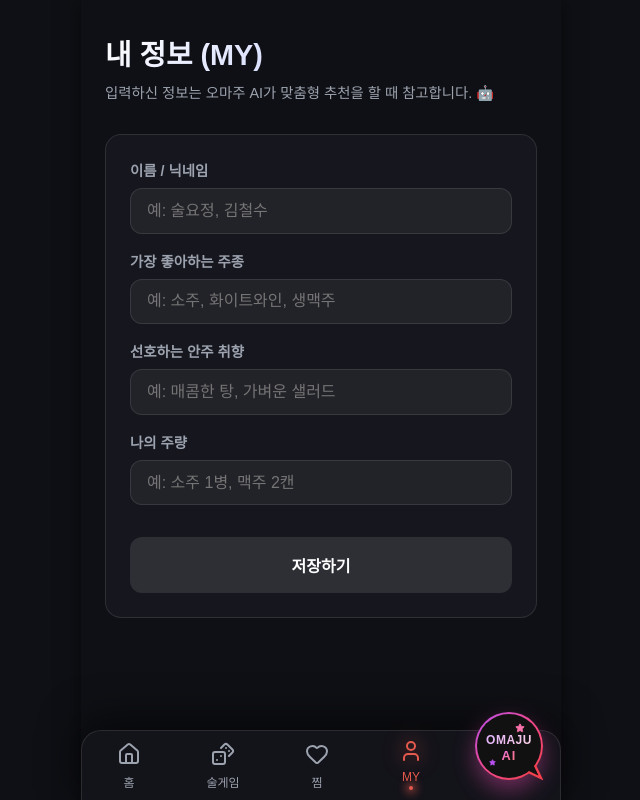
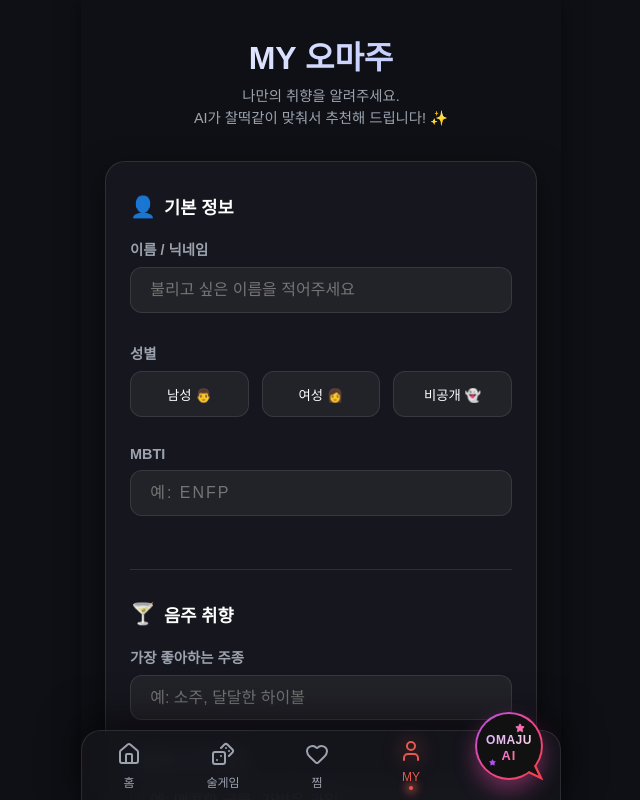
Before and after one commit to duswo78-bot/Omaju, a React (Vite) app: page /profile in a window 1280 px wide. Shown: the top 800 px of the page, without its empty margins (319-959 px from the left). Built offline with nearby package versions, Linux system fonts and the light colour scheme; a web font is replaced by a local one.

Commit message:
feat: redesign Profile page with MBTI, gender, and confetti animation

```diff
--- a/src/pages/Profile.jsx
+++ b/src/pages/Profile.jsx
@@ -1,9 +1,13 @@
 import React, { useState, useEffect } from 'react';
 import { motion } from 'framer-motion';
+import confetti from 'canvas-confetti';
+import { playClick, playSuccess } from '../utils/audio';
 
 export default function Profile() {
   const [profile, setProfile] = useState({
     name: '',
+    gender: '',
+    mbti: '',
     favoriteDrink: '',
     favoriteSnack: '',
     tolerance: '',
@@ -15,7 +19,7 @@ export default function Profile() {
     const savedProfile = localStorage.getItem('omaju_user_profile');
     if (savedProfile) {
       try {
-        setProfile(JSON.parse(savedProfile));
+        setProfile({ ...profile, ...JSON.parse(savedProfile) });
       } catch (e) {
         console.error(e);
       }
@@ -28,73 +32,149 @@ export default function Profile() {
     setSaved(false);
   };
 
+  const handleGenderSelect = (gender) => {
+    playClick();
+    setProfile(prev => ({ ...prev, gender }));
+    setSaved(false);
+  };
+
   const saveProfile = () => {
+    playClick();
     localStorage.setItem('omaju_user_profile', JSON.stringify(profile));
     setSaved(true);
+    playSuccess();
+
+    // 폭죽 효과
+    confetti({
+      particleCount: 150,
+      spread: 70,
+      origin: { y: 0.6 },
+      colors: ['#4ade80', '#3b82f6', '#ec4899', '#facc15']
+    });
+
     setTimeout(() => setSaved(false), 3000);
   };
 
   const inputStyle = {
     width: '100%',
-    padding: '0.8rem 1rem',
+    padding: '0.8rem 1.2rem',
     borderRadius: '12px',
     border: '1px solid rgba(255,255,255,0.1)',
     background: 'rgba(255,255,255,0.05)',
     color: '#fff',
     fontSize: '1rem',
-    marginBottom: '1rem'
+    transition: 'border-color 0.3s, background 0.3s',
+    outline: 'none',
   };
 
   const labelStyle = {
-    display: 'block',
+    display: 'flex',
+    alignItems: 'center',
+    gap: '0.5rem',
     fontSize: '0.9rem',
     color: '#9ca3af',
     marginBottom: '0.5rem',
-    fontWeight: 'bold'
+    fontWeight: '600'
   };
+
+  const sectionStyle = {
+    marginBottom: '1.8rem',
+  };
+
+  const genderBtnStyle = (isSelected) => ({
+    flex: 1,
+    padding: '0.8rem',
+    borderRadius: '12px',
+    border: isSelected ? '1px solid var(--primary)' : '1px solid rgba(255,255,255,0.1)',
+    background: isSelected ? 'rgba(74, 222, 128, 0.1)' : 'rgba(255,255,255,0.05)',
+    color: isSelected ? 'var(--primary)' : '#fff',
+    fontWeight: isSelected ? 'bold' : 'normal',
+    cursor: 'pointer',
+    transition: 'all 0.2s'
+  });
 
   return (
     <div className="animate-fade-in" style={{ padding: '2rem 1.5rem', paddingBottom: '120px', minHeight: '100vh' }}>
-      <h1 className="text-gradient" style={{ fontSize: '1.8rem', fontWeight: 'bold', marginBottom: '0.5rem' }}>내 정보 (MY)</h1>
-      <p style={{ color: 'var(--text-secondary)', marginBottom: '2rem', fontSize: '0.9rem' }}>
-        입력하신 정보는 오마주 AI가 맞춤형 추천을 할 때 참고합니다. 🤖
+      <div style={{ textAlign: 'center', marginBottom: '2rem' }}>
+        <h1 className="text-gradient" style={{ fontSize: '2rem', fontWeight: '900', marginBottom: '0.5rem' }}>MY 오마주</h1>
+        <p style={{ color: 'var(--text-secondary)', fontSize: '0.9rem', lineHeight: '1.5' }}>
+          나만의 취향을 알려주세요.<br/>AI가 찰떡같이 맞춰서 추천해 드립니다! ✨
         </p>
+      </div>
 
-      <div className="glass-panel" style={{ padding: '1.5rem', borderRadius: '16px' }}>
-        <div>
+      <div className="glass-panel" style={{ padding: '2rem 1.5rem', borderRadius: '20px', boxShadow: '0 10px 30px rgba(0,0,0,0.5)' }}>
+
+        {/* 기본 정보 섹션 */}
+        <div style={{ marginBottom: '2rem', paddingBottom: '1.5rem', borderBottom: '1px solid rgba(255,255,255,0.1)' }}>
+          <h2 style={{ fontSize: '1.1rem', color: '#fff', marginBottom: '1.2rem', display: 'flex', alignItems: 'center', gap: '0.5rem' }}>
+            <span style={{ fontSize: '1.3rem' }}>👤</span> 기본 정보
+          </h2>
+
+          <div style={sectionStyle}>
             <label style={labelStyle}>이름 / 닉네임</label>
             <input
               name="name"
               value={profile.name}
               onChange={handleChange}
               style={inputStyle}
-            placeholder="예: 술요정, 김철수"
+              placeholder="불리고 싶은 이름을 적어주세요"
             />
           </div>
 
+          <div style={sectionStyle}>
+            <label style={labelStyle}>성별</label>
+            <div style={{ display: 'flex', gap: '0.8rem' }}>
+              <motion.button whileTap={{ scale: 0.95 }} style={genderBtnStyle(profile.gender === 'male')} onClick={() => handleGenderSelect('male')}>남성 👨</motion.button>
+              <motion.button whileTap={{ scale: 0.95 }} style={genderBtnStyle(profile.gender === 'female')} onClick={() => handleGenderSelect('female')}>여성 👩</motion.button>
+              <motion.button whileTap={{ scale: 0.95 }} style={genderBtnStyle(profile.gender === 'secret')} onClick={() => handleGenderSelect('secret')}>비공개 👻</motion.button>
+            </div>
+          </div>
+
+          <div style={sectionStyle}>
+            <label style={labelStyle}>MBTI</label>
+            <input
+              name="mbti"
+              value={profile.mbti}
+              onChange={(e) => {
+                const val = e.target.value.toUpperCase().slice(0,4).replace(/[^A-Z]/g, '');
+                handleChange({ target: { name: 'mbti', value: val } });
+              }}
+              style={{...inputStyle, textTransform: 'uppercase', letterSpacing: '2px'}}
+              placeholder="예: ENFP"
+              maxLength={4}
+            />
+          </div>
+        </div>
+
+        {/* 음주 취향 섹션 */}
         <div>
+          <h2 style={{ fontSize: '1.1rem', color: '#fff', marginBottom: '1.2rem', display: 'flex', alignItems: 'center', gap: '0.5rem' }}>
+            <span style={{ fontSize: '1.3rem' }}>🍸</span> 음주 취향
+          </h2>
+
+          <div style={sectionStyle}>
             <label style={labelStyle}>가장 좋아하는 주종</label>
             <input
               name="favoriteDrink"
               value={profile.favoriteDrink}
               onChange={handleChange}
               style={inputStyle}
-            placeholder="예: 소주, 화이트와인, 생맥주"
+              placeholder="예: 소주, 달달한 하이볼"
             />
           </div>
 
-        <div>
+          <div style={sectionStyle}>
             <label style={labelStyle}>선호하는 안주 취향</label>
             <input
               name="favoriteSnack"
               value={profile.favoriteSnack}
               onChange={handleChange}
               style={inputStyle}
-            placeholder="예: 매콤한 탕, 가벼운 샐러드"
+              placeholder="예: 매콤한 국물, 가벼운 과일"
             />
           </div>
 
-        <div>
+          <div style={{ marginBottom: '2rem' }}>
             <label style={labelStyle}>나의 주량</label>
             <input
               name="tolerance"
@@ -104,25 +184,27 @@ export default function Profile() {
               placeholder="예: 소주 1병, 맥주 2캔"
             />
           </div>
+        </div>
 
         <motion.button
+          whileHover={{ scale: 1.02 }}
           whileTap={{ scale: 0.95 }}
           onClick={saveProfile}
           style={{
             width: '100%',
-            padding: '1rem',
-            background: saved ? 'var(--primary)' : 'rgba(255,255,255,0.1)',
+            padding: '1.2rem',
+            background: saved ? 'var(--primary)' : 'linear-gradient(135deg, #3b82f6, #8b5cf6)',
             color: saved ? '#000' : '#fff',
             border: 'none',
-            borderRadius: '12px',
-            fontSize: '1rem',
-            fontWeight: 'bold',
-            marginTop: '1rem',
+            borderRadius: '16px',
+            fontSize: '1.1rem',
+            fontWeight: '900',
             cursor: 'pointer',
-            transition: 'background 0.3s'
+            boxShadow: saved ? '0 0 20px rgba(74,222,128,0.5)' : '0 10px 20px rgba(139,92,246,0.3)',
+            transition: 'all 0.3s'
           }}
         >
-          {saved ? '✓ 저장 완료!' : '저장하기'}
+          {saved ? '✨ 내 취향 저장 완료! ✨' : '저장하기'}
         </motion.button>
       </div>
     </div>
```
Lines whose indentation alone changed are shown as unchanged.
